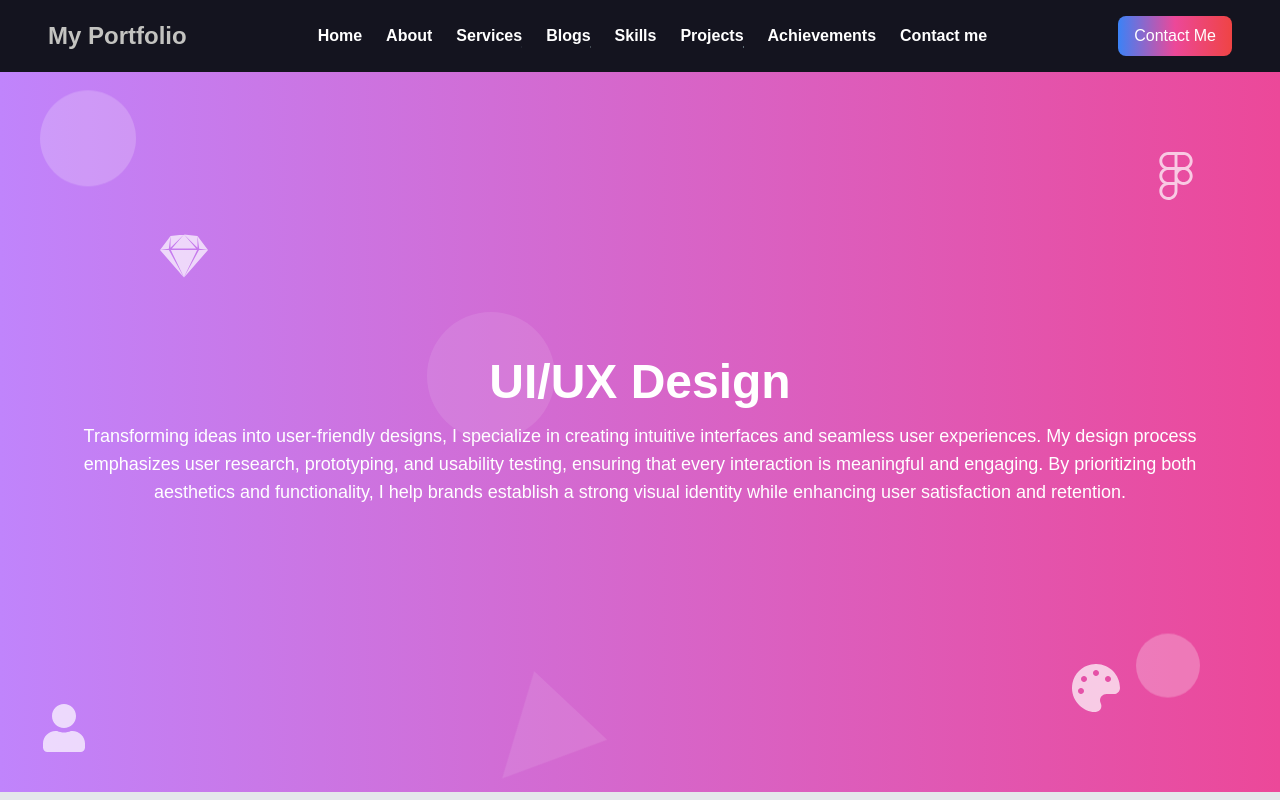
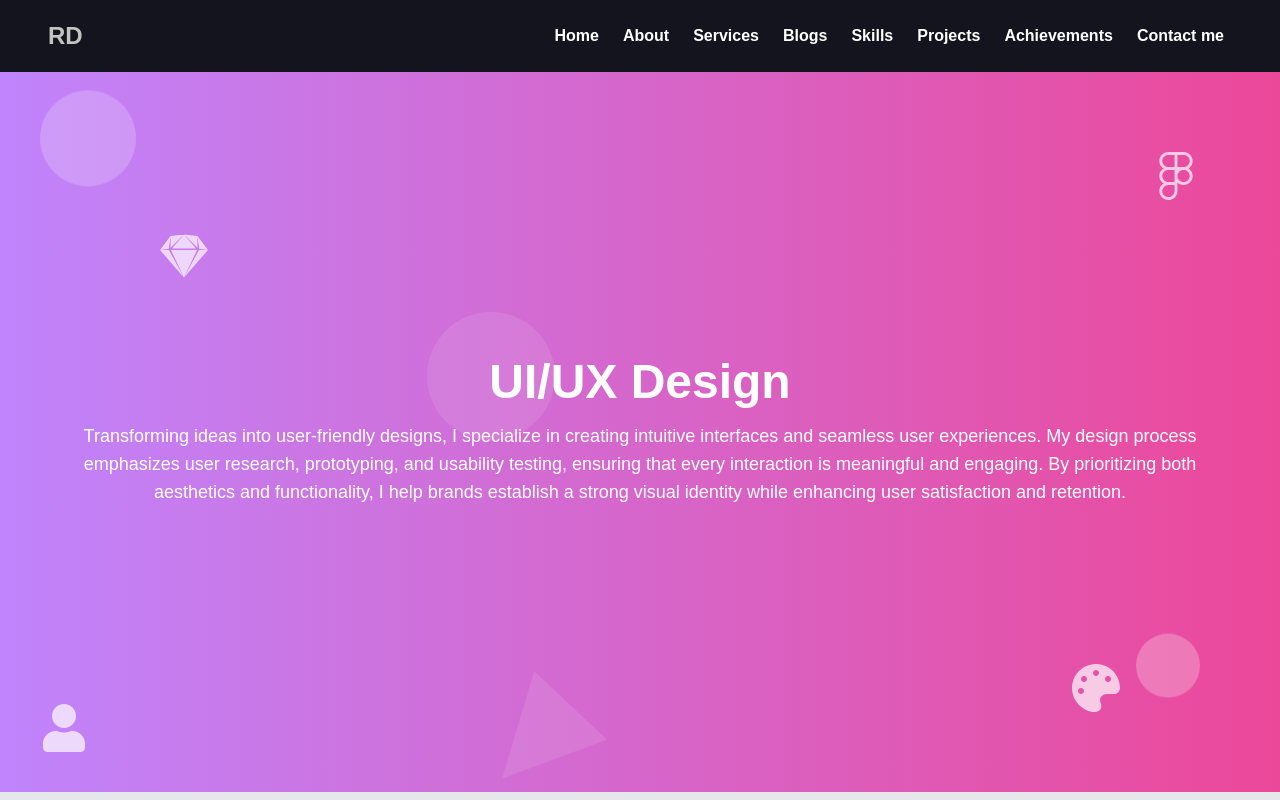
Before and after one commit to DharshanSR/Personal-Portfolio, a Next.js app: page /service/ui-ux in a window 1280 px wide. Shown: the top 800 px of the page. Built offline with nearby package versions, Linux system fonts and the light colour scheme.

Commit message:
comment the contact button

```diff
--- a/src/components/Navbar.tsx
+++ b/src/components/Navbar.tsx
@@ -1,9 +1,9 @@
 'use client';
 
-import { useState, useEffect } from 'react';
-import { usePathname } from 'next/navigation';
+import {useState, useEffect} from 'react';
+import {usePathname} from 'next/navigation';
 import Link from 'next/link';
-import { motion } from 'framer-motion'; // Importing Framer Motion
+import {motion} from 'framer-motion'; // Importing Framer Motion
 import '@/app/styles.css'; // Ensure this CSS file contains the .no-scroll class
 
 const Navbar = () => {
@@ -14,13 +14,13 @@ const Navbar = () => {
 
     // Framer motion variants for entry animations
     const navbarVariants = {
-        hidden: { opacity: 0, y: -50 },
-        visible: { opacity: 1, y: 0, transition: { duration: 0.6, ease: 'easeInOut' } },
+        hidden: {opacity: 0, y: -50},
+        visible: {opacity: 1, y: 0, transition: {duration: 0.6, ease: 'easeInOut'}},
     };
 
     const mobileMenuVariants = {
-        hidden: { opacity: 0, x: '100%' },
-        visible: { opacity: 1, x: 0, transition: { duration: 0.4, ease: 'easeInOut' } },
+        hidden: {opacity: 0, x: '100%'},
+        visible: {opacity: 1, x: 0, transition: {duration: 0.4, ease: 'easeInOut'}},
     };
 
     useEffect(() => {
@@ -77,7 +77,7 @@ const Navbar = () => {
                 {/* Logo/Brand Name */}
                 <div className="text-2xl font-bold text-[#c3c3c0]">
                     <Link href="/" className="hover:text-[#8f989b]">
-                        My Portfolio
+                        RD
                     </Link>
                 </div>
 
@@ -105,37 +105,38 @@ const Navbar = () => {
                 </div>
 
                 {/* Desktop View - Navigation Links */}
-                <div className="hidden lg:flex space-x-6 font-bold">
+                <div className="hidden lg:flex space-x-6 font-bold p-2">
                     {['hero', 'about', 'services', 'blogs', 'skills', 'projects', 'achievements', 'contact-me'].map((item) => (
                         <Link
                             href={`/#${item}`}
                             key={item}
-                            className={`relative inline-block overflow-hidden transition-all duration-300 ease-in-out ${
-                                activeSection === item || pathname === `/${item}` ? 'text-[#6b7b83]' : ''
-                            }`}
+                            className={`relative inline-block overflow-hidden transition-all duration-500 ease-in-out transform-gpu ${
+                                activeSection === item || pathname === `/${item}` ? 'text-[#6b7b83]' : 'hover:text-[#8f989b]'
+                            } hover:scale-105 hover:opacity-80`}
                         >
+      <span
+          className="relative transition-all duration-300 ease-in-out"
+      >
+        {item === 'hero' ? 'Home' : item.charAt(0).toUpperCase() + item.slice(1).replace('-', ' ')}
+      </span>
+                            {/* Updated underline reveal animation */}
                             <span
-                                className="relative group-hover:bg-clip-text group-hover:text-transparent group-hover:bg-gradient-to-r from-[#6b7b83] to-[#8f989b] transition-colors duration-300"
-                            >
-                                {item === 'hero' ? 'Home' : item.charAt(0).toUpperCase() + item.slice(1).replace('-', ' ')}
-                            </span>
-                            {/* Border reveal animation */}
-                            <span
-                                className="absolute bottom-0 left-0 h-[2px] w-full bg-[#6b7b83] translate-x-full group-hover:translate-x-0 transition-transform duration-500 ease-in-out"
+                                className="absolute bottom-0 left-0 h-[2px] w-full bg-[#6b7b83] scale-x-0 group-hover:scale-x-100 origin-left transition-transform duration-500 ease-in-out"
                             />
                         </Link>
                     ))}
                 </div>
 
+
                 {/* Contact Button - Visible only on desktop */}
-                <div className="hidden lg:flex">
-                    <Link
-                        href="/#contact-me"
-                        className="bg-gradient-to-r from-blue-500 via-pink-500 to-red-500 text-white rounded-lg transform transition-all duration-300 hover:scale-105 hover:bg-gradient-to-l hover:from-red-500 hover:via-pink-500 hover:to-purple-500 cursor-pointer px-4 py-2"
-                    >
-                        Contact Me
-                    </Link>
-                </div>
+                {/*<div className="hidden lg:flex">*/}
+                {/*    <Link*/}
+                {/*        href="/#contact-me"*/}
+                {/*        className="bg-gradient-to-r from-blue-500 via-pink-500 to-red-500 text-white rounded-lg transform transition-all duration-300 hover:scale-105 hover:bg-gradient-to-l hover:from-red-500 hover:via-pink-500 hover:to-purple-500 cursor-pointer px-4 py-2"*/}
+                {/*    >*/}
+                {/*        Contact Me*/}
+                {/*    </Link>*/}
+                {/*</div>*/}
             </div>
 
             {/* Mobile Menu - Shown when mobile menu is open */}
```
